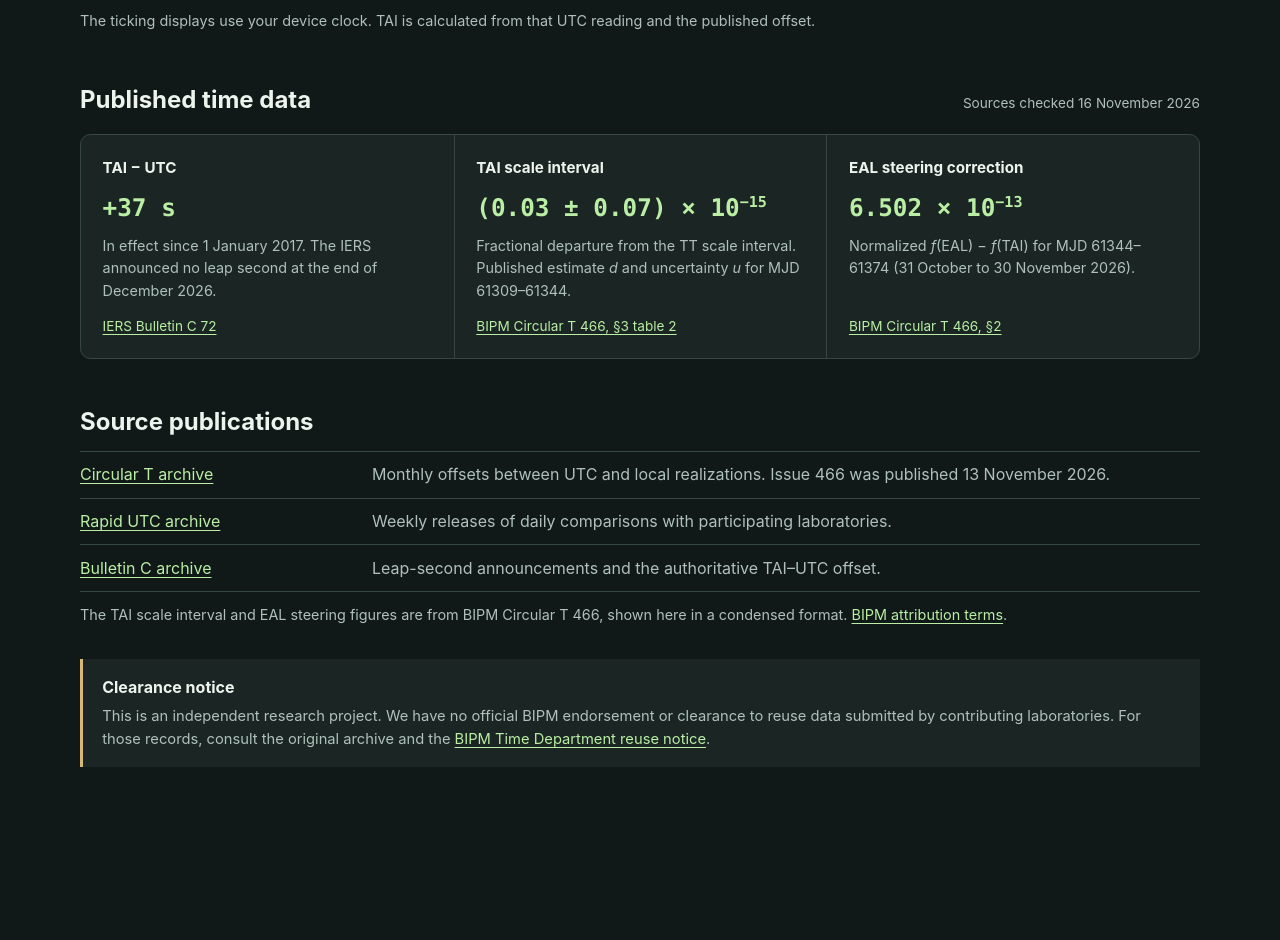
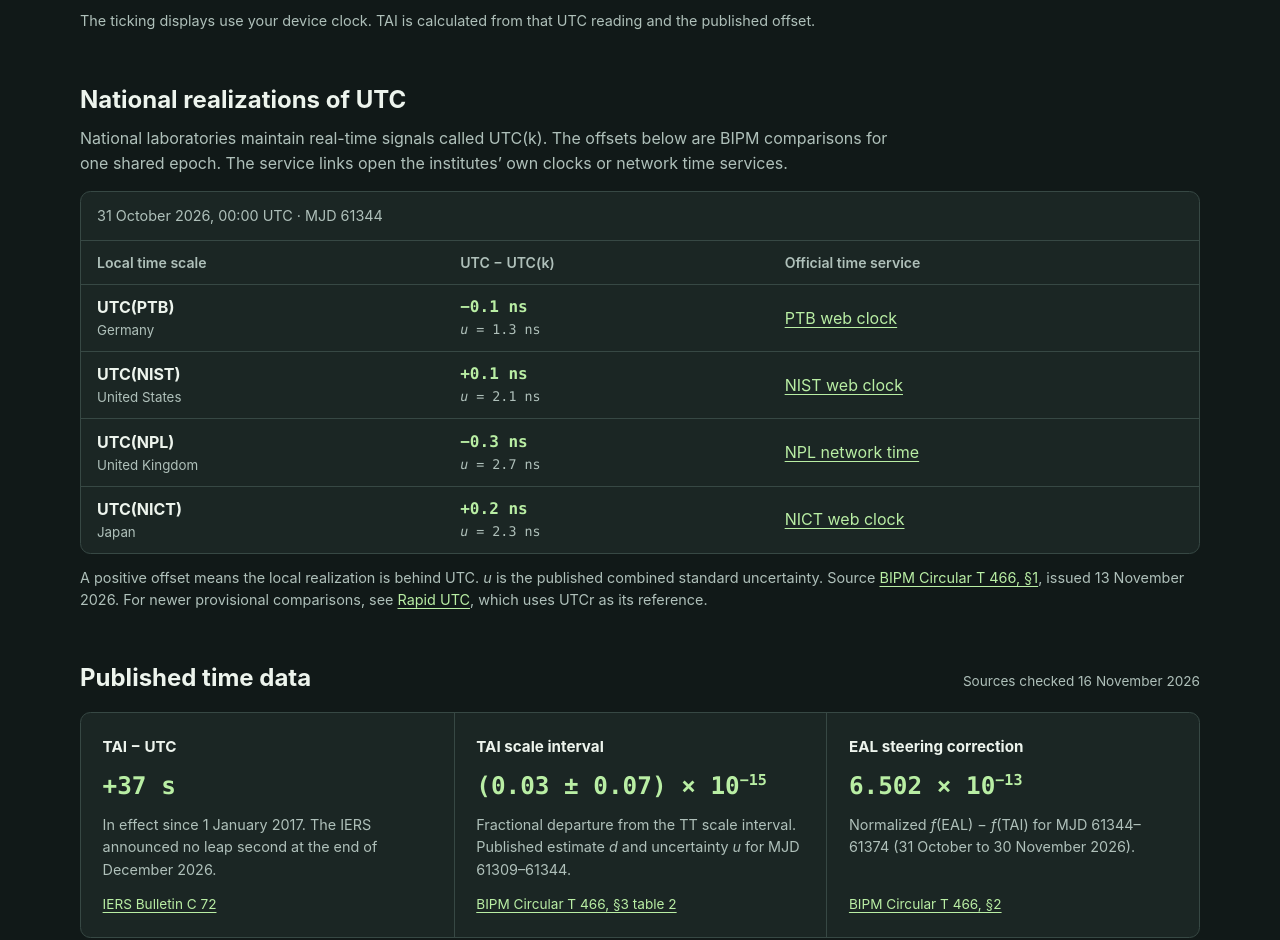
Before and after one commit to uwarring82/tai-clock-dashboard, a plain HTML site: page public/index.html in a window 1280 px wide. Shown: the part 547-1487 px from the top of the page. Before the commit the page ends 1362 px from the top, so only its background shows below. Drawn offline with Linux system fonts and the light colour scheme.

Commit message:
Compare national UTC realizations on the dashboard

```diff
--- a/public/index.html
+++ b/public/index.html
@@ -13,6 +13,7 @@
     <div class="wrap header-inner">
       <a href="./" class="brand"><span class="brand-mark" aria-hidden="true"></span>TAI Clock Dashboard</a>
       <nav aria-label="Page links">
+        <a href="#national-utc">National UTC</a>
         <a href="./clocks.html">Atomic clocks</a>
         <a href="#sources">Sources</a>
         <a href="https://github.com/uwarring82/tai-clock-dashboard">GitHub</a>
@@ -37,6 +38,46 @@
       </div>
       <p class="clock-note">The ticking displays use your device clock. TAI is calculated from that UTC reading and the published offset.</p>
       <noscript><p class="clock-note">Enable JavaScript to see the ticking displays.</p></noscript>
+    </section>
+
+    <section class="national-utc" aria-labelledby="national-utc">
+      <h2 id="national-utc">National realizations of UTC</h2>
+      <p class="section-note">National laboratories maintain real-time signals called UTC(k). The offsets below are BIPM comparisons for one shared epoch. The service links open the institutes’ own clocks or network time services.</p>
+      <div class="utc-table-wrap">
+        <table class="utc-table">
+          <caption><time datetime="2026-10-31T00:00:00Z">31 October 2026, 00:00 UTC</time> · MJD 61344</caption>
+          <thead>
+            <tr>
+              <th scope="col">Local time scale</th>
+              <th scope="col">UTC − UTC(k)</th>
+              <th scope="col">Official time service</th>
+            </tr>
+          </thead>
+          <tbody>
+            <tr>
+              <th scope="row">UTC(PTB)<small>Germany</small></th>
+              <td class="utc-offset"><strong>−0.1 ns</strong><small><var>u</var> = 1.3 ns</small></td>
+              <td><a href="https://uhr.ptb.de/">PTB web clock</a></td>
+            </tr>
+            <tr>
+              <th scope="row">UTC(NIST)<small>United States</small></th>
+              <td class="utc-offset"><strong>+0.1 ns</strong><small><var>u</var> = 2.1 ns</small></td>
+              <td><a href="https://timegov.nist.gov/">NIST web clock</a></td>
+            </tr>
+            <tr>
+              <th scope="row">UTC(NPL)<small>United Kingdom</small></th>
+              <td class="utc-offset"><strong>−0.3 ns</strong><small><var>u</var> = 2.7 ns</small></td>
+              <td><a href="https://www.npl.co.uk/products-services/time-frequency/network-time-protocol">NPL network time</a></td>
+            </tr>
+            <tr>
+              <th scope="row">UTC(NICT)<small>Japan</small></th>
+              <td class="utc-offset"><strong>+0.2 ns</strong><small><var>u</var> = 2.3 ns</small></td>
+              <td><a href="https://www.nict.go.jp/JST/JST5.html">NICT web clock</a></td>
+            </tr>
+          </tbody>
+        </table>
+      </div>
+      <p class="clock-note">A positive offset means the local realization is behind UTC. <var>u</var> is the published combined standard uncertainty. Source <a href="https://webtai.bipm.org/ftp/pub/tai/Circular-T/cirthtm/cirt.466.html">BIPM Circular T 466, §1</a>, issued <time datetime="2026-11-13">13 November 2026</time>. For newer provisional comparisons, see <a href="https://www.bipm.org/en/time-ftp/utcr">Rapid UTC</a>, which uses UTCr as its reference.</p>
     </section>
 
     <section class="results" aria-labelledby="results-title">
@@ -74,7 +115,7 @@
         <li><a href="https://www.bipm.org/en/time-ftp/utcr">Rapid UTC archive</a><span>Weekly releases of daily comparisons with participating laboratories.</span></li>
         <li><a href="https://datacenter.iers.org/availableVersions.php?id=16">Bulletin C archive</a><span>Leap-second announcements and the authoritative TAI–UTC offset.</span></li>
       </ul>
-      <p class="attribution">The TAI scale interval and EAL steering figures are from BIPM Circular T 466, shown here in a condensed format. <a href="https://www.bipm.org/en/copyright">BIPM attribution terms</a>.</p>
+      <p class="attribution">The UTC(k) comparisons, TAI scale interval, and EAL steering figures are from BIPM Circular T 466, shown here in a condensed format. <a href="https://www.bipm.org/en/copyright">BIPM attribution terms</a>.</p>
     </section>
 
     <aside class="notice" aria-labelledby="notice-title">
--- a/public/styles.css
+++ b/public/styles.css
@@ -94,3 +94,19 @@ nav a[aria-current="page"] { color: var(--accent); }
 @media (max-width: 44rem) {
   .clock-directory { grid-template-columns: 1fr; }
 }
+
+.national-utc { margin-bottom: 3rem; }
+.section-note { margin-block: .5rem 1rem; color: var(--muted); max-width: 52rem; }
+.utc-table-wrap { border: 1px solid var(--line); border-radius: .65rem; background: var(--panel); }
+.utc-table { width: 100%; border-collapse: collapse; text-align: left; }
+.utc-table caption { padding: .8rem 1rem; text-align: left; color: var(--muted); font-size: .9rem; }
+.utc-table th, .utc-table td { border-top: 1px solid var(--line); padding: .65rem 1rem; }
+.utc-table thead th { color: var(--muted); font-weight: 600; font-size: .88rem; }
+.utc-table small { display: block; color: var(--muted); font-weight: 400; }
+.utc-offset { font-family: "IBM Plex Mono", ui-monospace, Consolas, monospace; font-variant-numeric: tabular-nums; }
+.utc-offset strong { color: var(--accent); white-space: nowrap; }
+
+@media (max-width: 30rem) {
+  .header-inner { align-items: flex-start; flex-direction: column; gap: .45rem; }
+  .utc-table th, .utc-table td { padding-inline: .55rem; }
+}
```
Also changed, not shown: public/clocks.html (+1 -0 lines).
